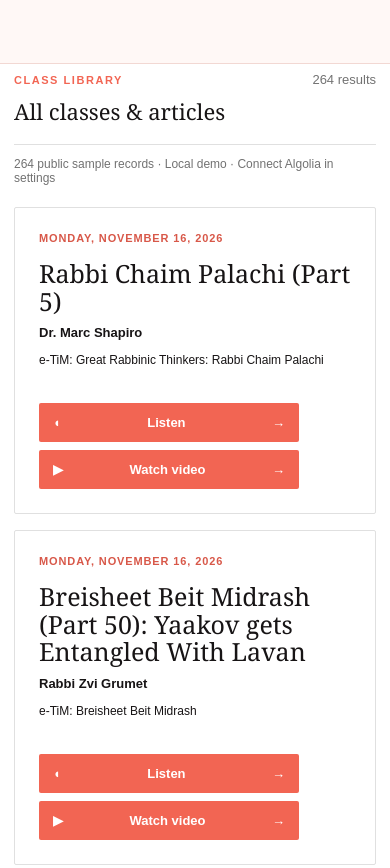
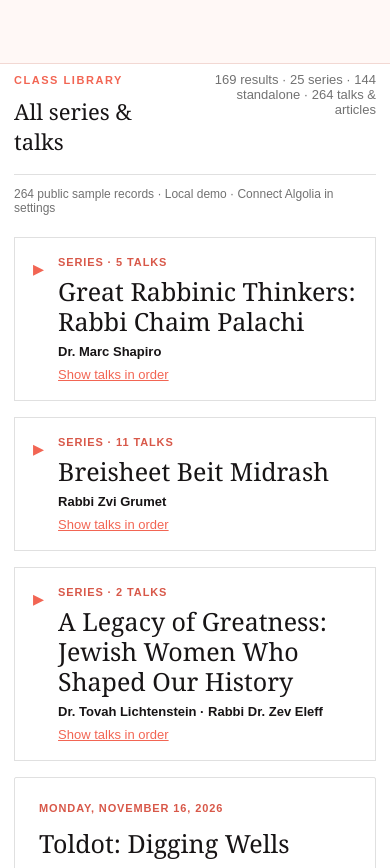
Before and after one commit to karmakazi/tim-demo, a plain HTML site: page index.html in a window 390 px wide. Shown: the part 736-1604 px from the top of the page. Drawn offline with Linux system fonts and the light colour scheme; a web font is replaced by a local one.

Commit message:
Group series into expandable results with ordered talks

```diff
--- a/app.js
+++ b/app.js
@@ -1,7 +1,7 @@
 const $ = selector => document.querySelector(selector);
 const escapeHtml = value => String(value ?? '').replace(/[&<>"']/g, c => ({'&':'&amp;','<':'&lt;','>':'&gt;','"':'&quot;',"'":'&#39;'}[c]));
 const normalize = value => String(value ?? '').toLowerCase().normalize('NFD').replace(/[\u0300-\u036f]/g,'').trim();
-const state = {records: [], speakers: new Set(), topics: new Set(), formats: new Set(), page: 0, request: 0, facets: null};
+const state = {records: [], speakers: new Set(), topics: new Set(), formats: new Set(), page: 0, request: 0, facets: null, expandedSeries: new Set()};
 const pageSize = 20;
 let timer;
 let config = {...window.TORAH_SEARCH_CONFIG};
@@ -18,6 +18,7 @@ function record(item) {
   ) || {};
   const normalized = {
     ...item,
+    series: item.series || bundled.series || '',
     audio_url: item.audio_url || item.audioUrl || item['url of audio'] || bundled.audio_url || '',
     video_url: item.video_url || item.videoUrl || item['url of video'] || bundled.video_url || '',
     speakers: array(item.speakers), topics: array(item.topics), formats: array(item.formats)
@@ -76,11 +77,53 @@ function resultCard(r) {
   if (!actions.length && link) actions.push(['View class',link,'↗']);
   return `<article class="class-card"><div class="class-card-content"><div class="class-date">${escapeHtml(displayDate)}</div><h3>${link?`<a href="${escapeHtml(link)}" target="_blank" rel="noopener">${highlight(r.title)}</a>`:highlight(r.title)}</h3>${r.description?`<p>${highlight(r.description)}</p>`:''}<div class="card-meta"><span class="speaker">${escapeHtml(r.speakers.join(' · '))}</span>${r.topics.length?`<span class="tags"><strong>Topics/Tags:</strong> ${escapeHtml(r.topics.join(' · '))}</span>`:''}${r.series?`<span class="series">${escapeHtml(r.series)}</span>`:''}</div></div><div class="format-actions">${actions.map(([label,href,icon]) => `<a class="format-action" href="${escapeHtml(href)}" target="_blank" rel="noopener" aria-label="${escapeHtml(label+': '+r.title)}"><span aria-hidden="true">${icon}</span>${label}<span aria-hidden="true">→</span></a>`).join('')}</div></article>`;
 }
-function results(hits,total,pages) {
+function groupResults(matches) {
+  const groups = [], series = new Map();
+  const seen = new Set();
+  for (const r of matches) {
+    const identity = r.objectID || r.url;
+    if (identity && seen.has(identity)) continue;
+    if (identity) seen.add(identity);
+    const title = String(r.series || '').trim();
+    if (!title) { groups.push({type: 'item', record: r}); continue; }
+    const key = normalize(title);
+    if (!series.has(key)) {
+      const group = {type: 'series', key, title: title.replace(/^e-TiM:\s*/i,''), parts: []};
+      series.set(key, group); groups.push(group);
+    }
+    series.get(key).parts.push(r);
+  }
+  const part = r => {
+    const match = String(r.title || '').match(/\bpart\s+(\d+(?:\.\d+)?)/i);
+    return match ? Number(match[1]) : Infinity;
+  };
+  for (const group of series.values()) {
+    group.parts.sort((a,b) => {
+      const ap=part(a), bp=part(b);
+      if (ap !== bp) return ap < bp ? -1 : 1;
+      return (a.date||'').localeCompare(b.date||'') || String(a.title).localeCompare(String(b.title));
+    });
+  }
+  return groups;
+}
+function seriesCard(group) {
+  const speakers = [...new Set(group.parts.flatMap(r => r.speakers))];
+  return `<details class="series-result" data-series="${escapeHtml(group.key)}" ${state.expandedSeries.has(group.key)?'open':''}>
+    <summary><span class="series-summary"><span class="series-label">Series · ${group.parts.length} ${active()?'matching ':''}${group.parts.length===1?'talk':'talks'}</span><span class="series-title">${highlight(group.title)}</span><span class="series-speakers">${escapeHtml(speakers.join(' · '))}</span><span class="series-toggle"><span class="when-closed">Show talks in order</span><span class="when-open">Hide talks</span></span></span></summary>
+    <div class="series-parts">${active()?'<p class="series-note">Only parts matching your search and filters are shown.</p>':''}${group.parts.map(resultCard).join('')}</div>
+  </details>`;
+}
+function results(matches) {
+  const groups = groupResults(matches);
+  const pages = Math.ceil(groups.length/pageSize);
+  state.page = Math.max(0,Math.min(state.page,pages-1));
+  const visible = groups.slice(state.page*pageSize,(state.page+1)*pageSize);
+  const seriesCount = groups.filter(g => g.type==='series').length;
+  const singleCount = groups.length-seriesCount;
   $('#status').hidden = true;
-  $('#results-heading').textContent = active() ? 'Matching classes & articles' : 'All classes & articles';
-  $('#result-count').textContent = `${total.toLocaleString()} ${total === 1 ? 'result' : 'results'}`;
-  $('#class-list').innerHTML = hits.length ? hits.map(resultCard).join('') : '<div class="empty"><h3>No classes found</h3><p>Try broadening your search or clearing a filter.</p></div>';
+  $('#results-heading').textContent = active() ? 'Matching series & talks' : 'All series & talks';
+  $('#result-count').textContent = `${groups.length.toLocaleString()} ${groups.length===1?'result':'results'} · ${seriesCount} series · ${singleCount} standalone · ${matches.length} talks & articles`;
+  $('#class-list').innerHTML = visible.length ? visible.map(g => g.type==='series'?seriesCard(g):resultCard(g.record)).join('') : '<div class="empty"><h3>No classes found</h3><p>Try broadening your search or clearing a filter.</p></div>';
   const start = Math.max(0,Math.min(state.page-2,pages-5));
   $('#pagination').innerHTML = pages > 1 ? `${state.page?`<button data-page="${state.page-1}" aria-label="Previous page">←</button>`:''}${Array.from({length:Math.min(5,pages)},(_,i) => start+i).map(p => `<button data-page="${p}" ${p===state.page?'aria-current="page"':''}>${p+1}</button>`).join('')}${state.page<pages-1?`<button data-page="${state.page+1}" aria-label="Next page">→</button>`:''}` : '';
 }
@@ -105,10 +148,7 @@ async function run() {
       if (from) numericFilters.push('date_timestamp>='+Date.parse(from+'T00:00:00Z')/1000);
       if (to) numericFilters.push('date_timestamp<='+Date.parse(to+'T00:00:00Z')/1000);
       const params = {query:$('#query').value,facetFilters,numericFilters};
-      if (state.formats.size) {
-        // Filter using the same enriched media data as the action buttons.
-        // Applying an Algolia formats facet first would discard old uploads
-        // before their missing media fields can be filled from the sample.
+      // Collect matches before grouping so a series never splits across pages.
       const first = await searchAlgolia({...params,hitsPerPage:1000,page:0});
       if (request !== state.request) return;
       const hits = [...first.hits];
@@ -117,17 +157,11 @@ async function run() {
         if (request !== state.request) return;
         hits.push(...next.hits);
       }
-        if (hits.length < first.nbHits) throw Error('This search exceeds the index retrieval limit. Narrow your search before filtering by format.');
-        const matches = hits.map(record).filter(r => r.formats.some(v => state.formats.has(v)));
-        results(matches.slice(state.page*pageSize,(state.page+1)*pageSize),matches.length,Math.ceil(matches.length/pageSize));
+      if (hits.length < first.nbHits) throw Error('This search exceeds the index retrieval limit. Narrow your search to show complete series groups.');
+      const matches = hits.map(record).filter(r => !state.formats.size || r.formats.some(v => state.formats.has(v)));
+      results(matches);
     } else {
-        const data = await searchAlgolia({...params,hitsPerPage:pageSize,page:state.page});
-        if (request !== state.request) return;
-        results(data.hits.map(record),data.nbHits,data.nbPages);
-      }
-    } else {
-      const matches = localMatches();
-      results(matches.slice(state.page*pageSize,(state.page+1)*pageSize),matches.length,Math.ceil(matches.length/pageSize));
+      results(localMatches());
     }
   } catch(error) {
     if (request !== state.request) return;
@@ -151,6 +185,11 @@ function clearAll() {
   for (const key of ['speakers','topics','formats']) state[key].clear();
   $('#speaker-search').value='';$('#tag-search').value='';changed();$('#query').focus();
 }
+$('#class-list').addEventListener('toggle',event => {
+  const detail = event.target;
+  if (!detail.matches('details[data-series]')) return;
+  detail.open ? state.expandedSeries.add(detail.dataset.series) : state.expandedSeries.delete(detail.dataset.series);
+}, true);
 $('#query').addEventListener('input',() => {clearTimeout(timer);timer=setTimeout(changed,180);});
 $('#search-form').addEventListener('submit',e => {e.preventDefault();clearTimeout(timer);changed();});
 for (const [key,prefix] of [['speakers','speaker'],['topics','tag']]) {
--- a/index.html
+++ b/index.html
@@ -7,8 +7,8 @@
     <title>Torah in Motion | Class Library</title>
     <link rel="stylesheet" href="https://use.typekit.net/cjc5mtm.css" />
     <link rel="stylesheet" href="https://torahinmotion.org/themes/vwm_base/fonts/abriltext/stylesheet.css" />
-    <link rel="stylesheet" href="style.css?v=4" />
-    <script src="config.js"></script><script src="app.js?v=4" defer></script>
+    <link rel="stylesheet" href="style.css?v=5" />
+    <script src="config.js"></script><script src="app.js?v=5" defer></script>
   </head>
   <body>
     <header class="site-header">
--- a/style.css
+++ b/style.css
@@ -100,3 +100,24 @@ mark { background: #fff0b8; }
 .date-fields input { height: 39px; }
 .date-field { gap: 0; }
 .date-fields { align-items: start; }
+
+.series-result { border: 1px solid var(--line); background: white; }
+.series-result > summary { cursor: pointer; padding: 24px; display: flex; gap: 14px; list-style: none; }
+.series-result > summary::-webkit-details-marker { display: none; }
+.series-result > summary::before { content: '▸'; color: var(--forest); font-size: 22px; }
+.series-result[open] > summary::before { content: '▾'; }
+.series-summary { display: flex; flex-direction: column; gap: 8px; min-width: 0; }
+.series-label { color: var(--gold); font-size: 11px; font-weight: 700; letter-spacing: .08em; text-transform: uppercase; }
+.series-title { font: 500 25px/1.2 'abril-text', Georgia, serif; }
+.series-speakers { font-size: 13px; font-weight: 700; }
+.series-toggle { color: var(--forest); font-size: 13px; text-decoration: underline; }
+.when-open, .series-result[open] .when-closed { display: none; }
+.series-result[open] .when-open { display: inline; }
+.series-parts { border-top: 1px solid var(--line); padding: 0 24px 12px; }
+.series-parts .class-card { min-height: auto; border: 0; border-bottom: 1px solid var(--line); border-radius: 0; padding: 22px 0; }
+.series-parts .class-card:last-child { border-bottom: 0; }
+.series-parts .class-card h3 { font-size: 21px; }
+.series-parts .series { display: none; }
+.series-note { padding-top: 16px; font-size: 12px; color: var(--muted); }
+.series-result > summary:focus-visible { outline: 2px solid var(--forest); outline-offset: 3px; }
+@media(max-width:760px) { .series-result > summary { padding: 18px; } .series-parts { padding: 0 18px 12px; } .result-count { max-width: 180px; text-align: right; } }
```
Also changed, not shown: 1 other file. Lines whose indentation alone changed are shown as unchanged.
